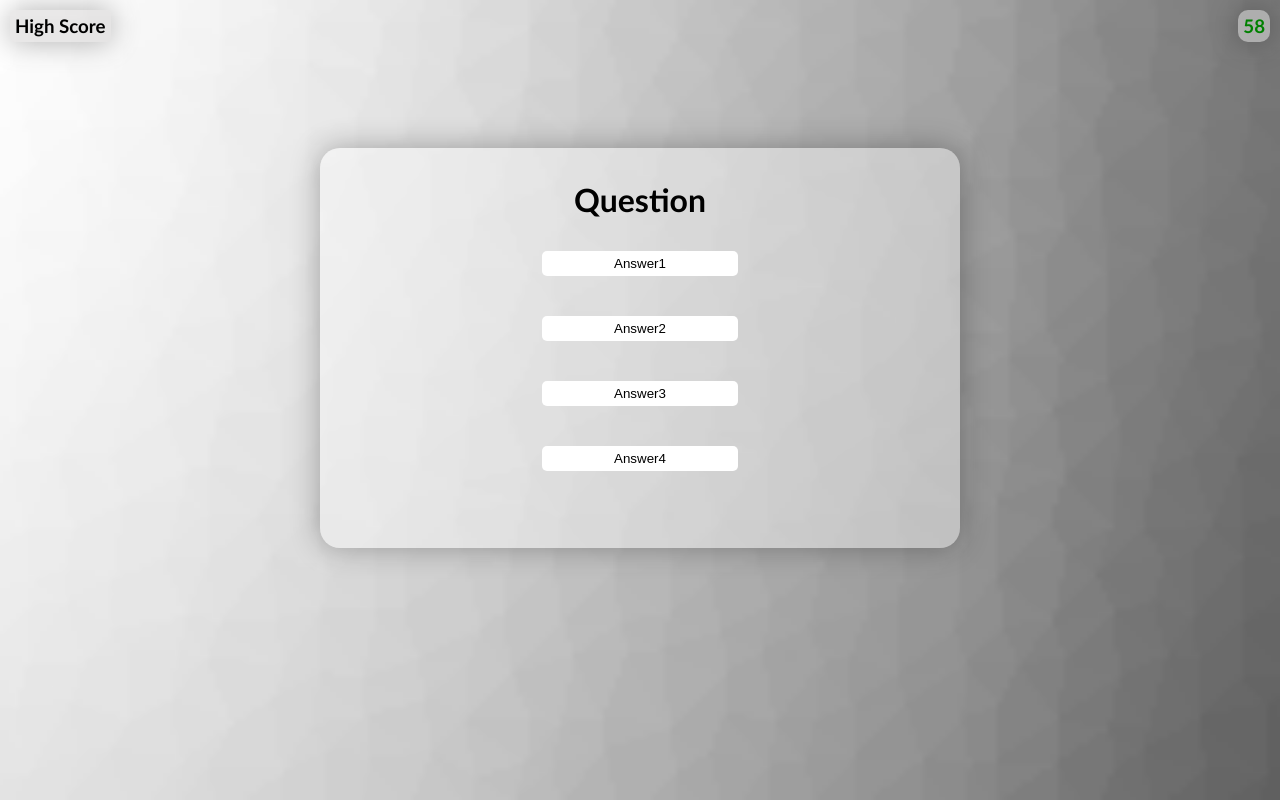
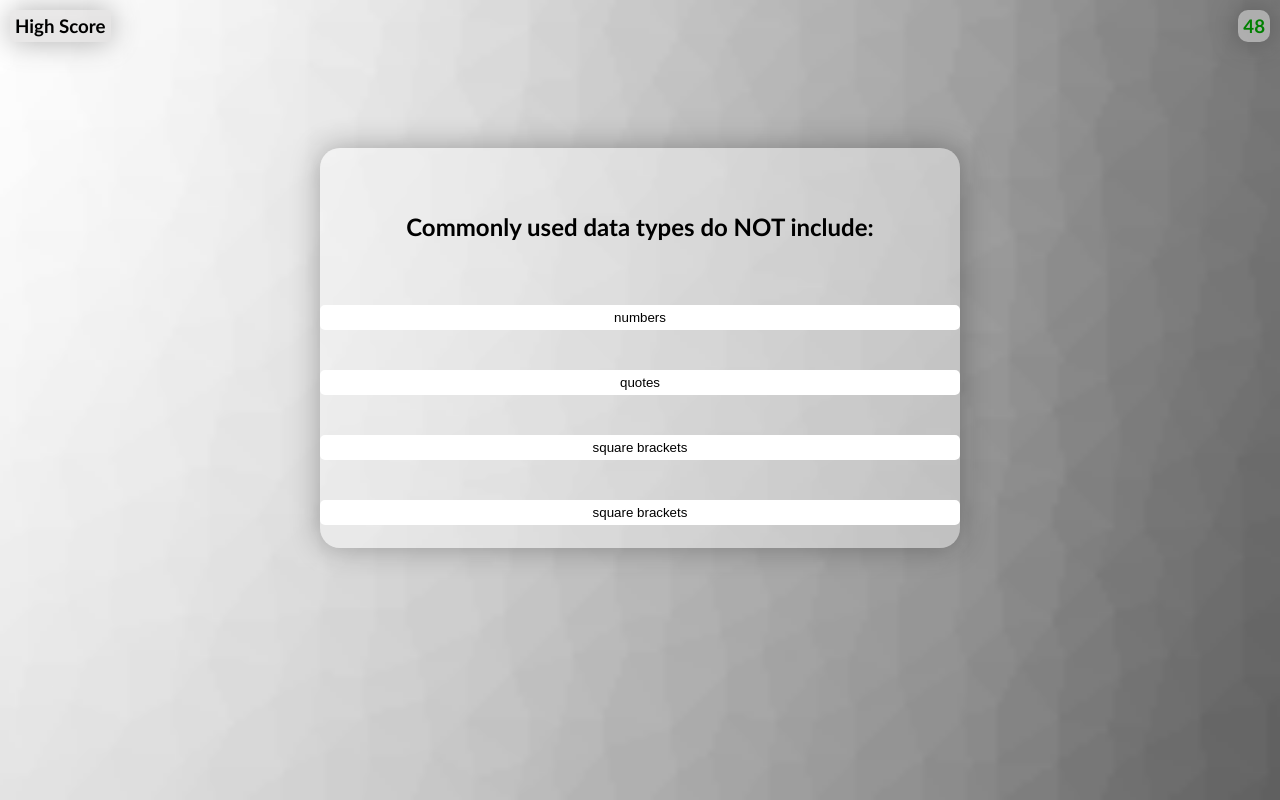
Before and after one commit to Tyl3r-s/Interview-Quiz, a plain HTML site: page index.html in a window 1280 px wide. Both pictures are taken after a click on the button "Start Quiz". Drawn offline with Linux system fonts and the light colour scheme.

Commit message:
loading questions and answers

```diff
--- a/assets/script/script.js
+++ b/assets/script/script.js
@@ -1,50 +1,37 @@
+// array containing all of the questions and answers
 var questions = [
-    {
-        question: "Commonly used data types do NOT include:",
-        asnwers: [
-            {text: "strings", correct: false },
+    {question: "Commonly used data types do NOT include:"},
+    {question: "The condition in an if/else statement is enclosed with _____."},
+    {question: "Arrays in JavaScript are used to store _____."},
+    {question: "String values must be enclosed within _____ when being assigned to variables."},
+    {question: "A very useful tool used during development and debugging for printing content to the debugger is:"}
+];
+
+var answers = [
+    {text: "strings", correct: false},
     {text: "booleans", correct: true},
     {text: "alerts", correct: false},
-            {text: "numbers", correct: false}
-        ]
-    },
-    {
-        question: "The condition in an if/else statement is enclosed with _____.",
-        answers: [
+    {text: "numbers", correct: false},
     {text: "quotes", correct: false },
-            {text: "curly brackets", correct: true},
-            {text: "parenthesis", correct: false},
-            {text: "square brackets", correct: false}
-        ]
-    },
-    {
-        question: "Arrays in JavaScript are used to store _____.",
-        answers: [
+    {text: "curly brackets", correct: false},
+    {text: "parenthesis", correct: true},
+    {text: "square brackets", correct: false},
     {text: "numbers and strings", correct: false },
-            {text: "other arrays", correct: true},
+    {text: "other arrays", correct: false},
     {text: "booleans", correct: false},
-            {text: "all of the above", correct: false}
-        ]
-    },
-    {
-        question: "String values must be enclosed within _____ when being assigned to variables.",
-        answers: [
+    {text: "all of the above", correct: true},
     {text: "commas", correct: false },
     {text: "curly brackets", correct: true},
     {text: "quotes", correct: false},
-            {text: "parenthesis", correct: false}
-        ]
-    },
-    {
-        question: "A very useful tool used during development and debugging for printing content to the debugger is:",
-        answers: [
+    {text: "parenthesis", correct: false},
     {text: "javascript", correct: false },
-            {text: "terminal/bash", correct: true},
-            {text: "for loops", correct: false},
+    {text: "terminal/bash", correct: false},
+    {text: "for loops", correct: true},
     {text: "console.log", correct: false}
-        ]
-    }
 ];
+
+// variables
+var pageContentEl = document.querySelector("#page-content");
 
 var startButton = document.getElementById("start-btn");
 
@@ -52,14 +39,40 @@ var questionContainer = document.getElementById("container");
 
 var time = document.getElementById("count-box");
 
-var countDown = "75";
+var answerButtonsEl = document.querySelector("#answer-buttons");
 
+var questionEl = document.getElementById("insertQ");
 
+var answerEl = document.getElementById("ansr-btn");
 
-startButton.addEventListener("click", startGame);
+var ansrOneEl = document.querySelector("#ansr-btn1");
+
+var ansrTwoEl = document.querySelector("#ansr-btn2");
+
+var ansrThreeEl = document.querySelector("#ansr-btn3");
+
+var ansrFourEl = document.querySelector("#ansr-btn4");
+
+var ansr1 = 0
+
+var ansr2 = 1
+
+var ansr3 = 2
+
+var ansr4 = 3
+
+var counter = 50;
+
+var score = 0;
+
+var startQuiz = 0;
+
+var questionCount = 0;
+
+// quiz timer
 
 function startTimer() {
-    var counter = 60;
+
     setInterval(function() {
         counter--;
         if (counter >= 0) {
@@ -67,15 +80,60 @@ function startTimer() {
             span.innerHTML = counter;
         }
         if (counter === 0) {
-            alert ("finish!");
+            quizEnd();
             clearInterval(counter);
         }
     }, 1000);
-}
+};
+
+// start button function
+
+startButton.addEventListener("click", startGame);
 
 function startGame() {
+
     startButton.classList.add("hide");
     questionContainer.classList.remove("hide");
     document.getElementById("count-box").style="color:green;";
     startTimer();
+    loadQuestion();
+    loadAnswers();
 };
+
+function loadAnswers() {
+    ansrOneEl.textContent=answers[ansr1].text
+    ansrTwoEl.textContent=answers[ansr2].text
+    ansrThreeEl.textContent=answers[ansr3].text
+    ansrFourEl.textContent=answers[ansr4].text
+    ansr1 = ansr1 + 3;
+    ansr2 = ansr2 + 3;
+    ansr3 = ansr2 + 3;
+    ansr4 = ansr2 + 3;
+};
+
+
+function loadQuestion() {
+    if (startQuiz < 5) {
+        questionEl.textContent=questions[questionCount].question;
+        answerQuestion();
+        loadAnswers();
+    }
+    else {
+       quizEnd();
+    }
+    questionCount++;
+    startQuiz++;
+};
+
+function answerQuestion() {
+    ansrOneEl.addEventListener("click", loadQuestion);
+    ansrTwoEl.addEventListener("click", loadQuestion);
+    ansrThreeEl.addEventListener("click", loadQuestion);
+    ansrFourEl.addEventListener("click", loadQuestion);
+};
+
+function quizEnd() {
+    answerButtonsEl.classList.add("hide");
+    questionEl.textContent="Finish!"
+    counter = 0;
+};
--- a/assets/style/style.css
+++ b/assets/style/style.css
@@ -10,79 +10,12 @@ body {
     background-size: cover;
 }
 
+/* score button and timer */
+
 .score-and-count {
     display: flex;
     flex-wrap: wrap;
     justify-content: space-between;
-}
-
-
-.quiz-container {
-    display: flex;
-    justify-content: center;
-    margin-top: 12vh;
-    margin-bottom: 12vh;
-}
-
-.container {
-    width: 50vw;
-    height: 50vh;
-    background-color: rgba(255, 255, 255, 0.4);
-    display: flex;
-    justify-content: center;
-    border-radius: 20px;
-    box-shadow: 0 0 30px rgba(0, 0, 0, 0.3);
-}
-
-.btn-grid {
-    display: grid;
-    grid-gap: 5vh;
-}
-
-.btn {
-    background-color: white;
-    border: none;
-    border-radius: 5px;
-    padding: 5px;
-    cursor: pointer;
-}
-
-.btn:hover {
-    border: 2px solid black;
-    padding: 3px;
-}
-
-.start-btn {
-    background-color: white;
-    border: none;
-    border-radius: 5px;
-    padding: 10px;
-    font-size: 2cm;
-    font-weight: bold;
-    box-shadow: 0 0 30px rgba(0, 0, 0, 0.3);
-    cursor: pointer;
-}
-
-.hide {
-    display: none;
-}
-
-.start-btn:hover {
-    border: 2px solid black;
-    padding: 8px;
-    box-shadow: 0 0 30px rgba(0, 0, 0, 0.3);
-}
-
-.start {
-    display: flex;
-    justify-content: center;
-    padding-bottom: 10vh;
-}
-
-#question {
-    display:flex;
-    justify-content: center;
-    margin: 4vh;
 }
 
 #hs-box {
@@ -107,3 +40,78 @@ body {
     border-radius: 10px;
     box-shadow: 0 0 30px rgba(0, 0, 0, 0.3);
 }
+
+/* question and answers */
+
+.quiz-container {
+    display: flex;
+    justify-content: center;
+    margin-top: 12vh;
+    margin-bottom: 12vh;
+}
+
+.container {
+    width: 50vw;
+    height: 50vh;
+    background-color: rgba(255, 255, 255, 0.4);
+    display: flex;
+    justify-content: center;
+    border-radius: 20px;
+    box-shadow: 0 0 30px rgba(0, 0, 0, 0.3);
+}
+
+#question {
+    display:flex;
+    justify-content: center;
+    margin: 4vh;
+    padding: 4vh;
+}
+
+.btn-grid {
+    display: grid;
+    grid-gap: 5vh;
+    width: 50vw;
+}
+
+.btn {
+    background-color: white;
+    border: none;
+    border-radius: 5px;
+    padding: 5px;
+    cursor: pointer;
+}
+
+.btn:hover {
+    border: 2px solid black;
+    padding: 3px;
+}
+
+/* start button properties */
+
+.start-btn {
+    background-color: white;
+    border: none;
+    border-radius: 10px;
+    padding: 10px;
+    font-size: 2cm;
+    font-weight: bold;
+    box-shadow: 0 0 30px rgba(0, 0, 0, 0.3);
+    cursor: pointer;
+}
+
+.start-btn:hover {
+    border: 2px solid black;
+    padding: 8px;
+    box-shadow: 0 0 30px rgba(0, 0, 0, 0.3);
+}
+
+.start {
+    display: flex;
+    justify-content: center;
+    padding-bottom: 10vh;
+}
+
+/* for JS hide function  */
+.hide {
+    display: none;
+}
--- a/index.html
+++ b/index.html
@@ -7,9 +7,10 @@
     <meta name="viewport" content="width=device-width, initial-scale=1.0">
     <title>Timed Quiz</title>
     <link rel="stylesheet" href="assets\style\style.css">
+    <script defer src="assets\script\script.js"></script>
 </head>
 
-<body>
+<body id="page-content">
 
     <!-- container for high score and countdown -->
     <div class="score-and-count">
@@ -34,15 +35,15 @@
 
                 <!-- where the questions will appear -->
                 <div id="question">
-                    <h1>Question</h1>
+                    <h2 id="insertQ">Question</h2>
                 </div>
 
                 <!-- button grid -->
                 <div id="answer-buttons" class="btn-grid">
-                    <button class="btn">Answer1</button>
-                    <button class="btn">Answer2</button>
-                    <button class="btn">Answer3</button>
-                    <button class="btn">Answer4</button>
+                    <button class="btn" id="ansr-btn1">Answer1</button>
+                    <button class="btn" id="ansr-btn2">Answer2</button>
+                    <button class="btn" id="ansr-btn3">Answer3</button>
+                    <button class="btn" id="ansr-btn4">Answer4</button>
                 </div>
             </div>
         </div>
@@ -53,8 +54,7 @@
             <button id="start-btn" class="start-btn">Start Quiz</button>
         </div>
 
-  <!-- JavaScript link -->
-  <script src="assets\script\script.js"></script>
+
 
 </body>
 
```
Lines whose indentation alone changed are shown as unchanged.
